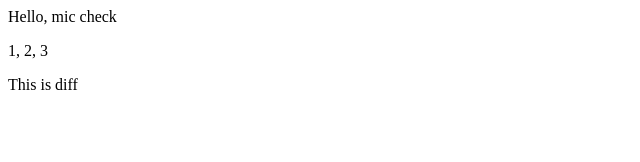
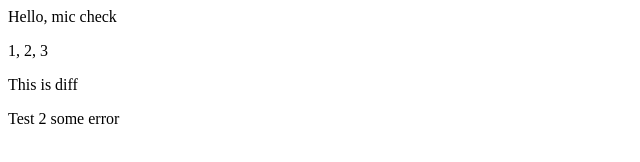
Before and after one commit to kiruthik-sai/git-practice, a plain HTML site: page index.html in a window 1280 px wide. Shown: the whole page, without its empty margins (0-640 px from the left). Drawn offline with Linux system fonts and the light colour scheme.

Commit message:
Error test

```diff
--- a/index.html
+++ b/index.html
@@ -1,3 +1,4 @@
 <div>Hello, mic check</div>
 <p>1, 2, 3</p>
 <p>This is diff</p>
+<p> Test 2 some error</p>
```
